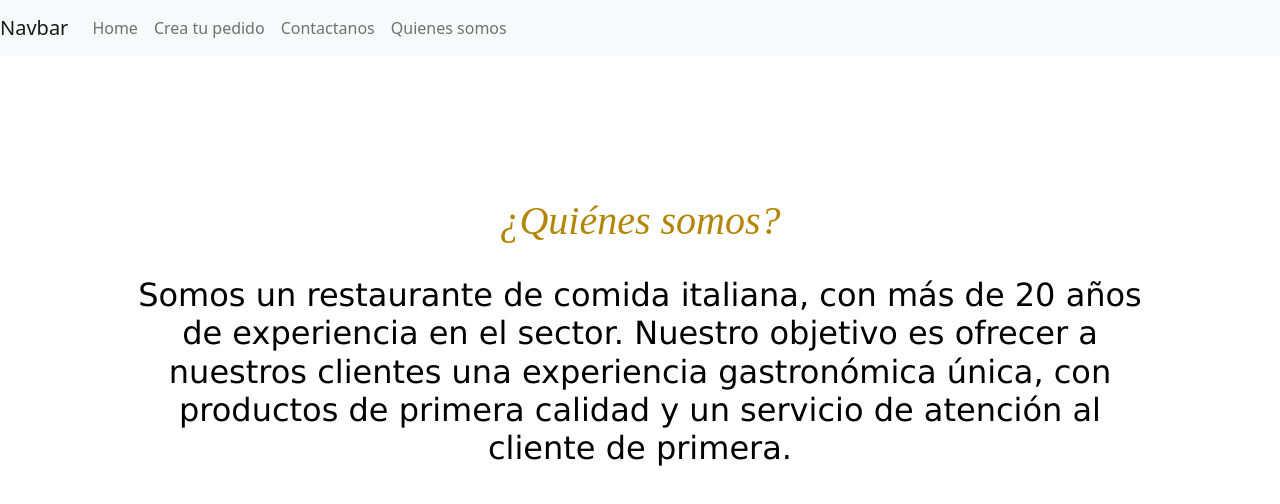
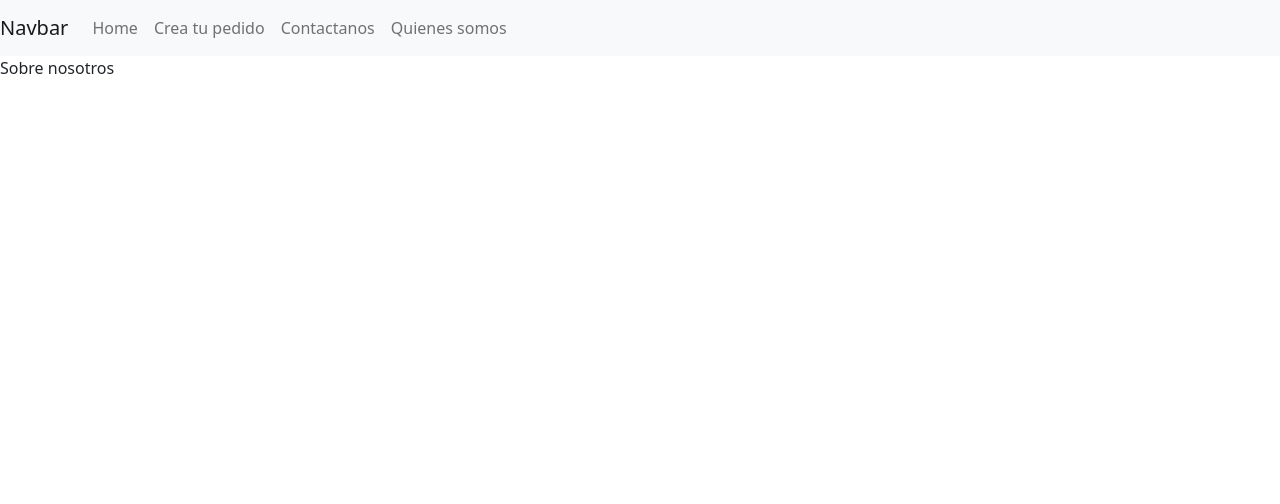
Before and after one commit to AdrianMzn/McAnabel, a React (Create React App) app in the folder anabelle-ristorante/: page /sobreNosotros in a window 1280 px wide. Shown: the top 504 px of the page. Built offline with nearby package versions, Linux system fonts and the light colour scheme.

Commit message:
Revert "cambiosss"
This reverts commit 75debb6f27a55c7c3561e9a7a1119c4b7d9b344f.

```diff
--- a/anabelle-ristorante/src/App.js
+++ b/anabelle-ristorante/src/App.js
@@ -6,7 +6,7 @@ import Home from './components/Home';
 import Error from './components/Error';
 import CreaPedido from './components/CreaPedido';
 import Contacto from './components/Contacto';
-import SobreNosotros from './components/SobreNosotros/SobreNosotros';
+import SobreNosotros from './components/SobreNosotros';
 
 
 function App() {
@@ -23,7 +23,6 @@ function App() {
               <Route path="*" element={<Error />} />
             </Routes>
 
-
         </div>
 
     </Router>
--- a/anabelle-ristorante/src/components/CarritoActual.jsx
+++ b/anabelle-ristorante/src/components/CarritoActual.jsx
@@ -52,8 +52,8 @@ export class carritoActual extends Component {
                 <h1>Información de envio</h1>
                 <form>
                 <br />
-                  <input className="btn inputCreaPedido" placeholder="Direccion de envio"/>  <br />
-                  <input className="btn inputCreaPedido" placeholder="Número de teléfono"/>  <br />  <br />
+                  <input placeholder="Direccion de envio"/>  <br />  <br />
+                  <input placeholder="Número de teléfono"/>  <br />  <br />
                   <button type="button" className="btn btn-outline-success" onClick={ (e) => {this.realizarPedido(e) }}>Confirmar pedido</button>
                 </form>
           </div>
--- a/anabelle-ristorante/src/components/CreaPedido.css
+++ b/anabelle-ristorante/src/components/CreaPedido.css
@@ -27,7 +27,7 @@ h1 {
      margin: 0 0 12px;
 }
 
-.inputCreaPedido{
+input{
     border: 1px solid black;
     margin: 20px;
     min-width: 250px;
--- /dev/null
+++ b/anabelle-ristorante/src/components/SobreNosotros.jsx
@@ -0,0 +1,11 @@
+import React, { Component } from 'react'
+
+export class SobreNosotros extends Component {
+  render() {
+    return (
+      <div>Sobre nosotros</div>
+    )
+  }
+}
+
+export default SobreNosotros
--- a/anabelle-ristorante/src/components/SobreNosotros/SobreNosotros.css
+++ /dev/null
@@ -1,33 +0,0 @@
-/* Reiniciamos el margin y el padding */
-*{
-    margin: 0;
-    padding: 0;
-}
-
-.bodySobreNosotros{
-    font-family: Verdana, Geneva, Tahoma, sans-serif;
-    background-image: url("https://images4.alphacoders.com/276/276908.jpg");
-    /* Hacemos translúcida la imagen */
-    background-color: rgba(250, 250, 250, 0.5);
-    background-blend-mode: lighten;
-    /* Ajustamos la imagen al tamaño de la pantalla */
-    background-size: cover;
-}
-
-.mainSobreNosotros{
-    /* Ponemos el h2 en un tamaño más estrecho */
-    width: 80%;
-    /* Alineamos el h1 y el h2 al centro de la pantalla */
-    margin: 0 auto;
-
-    position: absolute;
-    top: 42%;
-    left: 50%;
-    transform: translate(-50%, -50%);
-}
-
-.h2SobreNosotros{
-    color: black;
-    text-align: center;
-    margin-top: 3%;
-}
--- a/anabelle-ristorante/src/components/SobreNosotros/SobreNosotros.jsx
+++ /dev/null
@@ -1,23 +0,0 @@
-import './SobreNosotros.css'
-import React, { Component } from 'react'
-
-
-export class SobreNosotros extends Component {
-  render() {
-    return (
-          <div className="bodySobreNosotros">
-
-            <main className="mainSobreNosotros">
-                <h1>¿Quiénes somos?</h1>
-                <h2 className='h2SobreNosotros'>
-                    Somos un restaurante de comida italiana, con más de 20 años de experiencia en el sector.
-                    Nuestro objetivo es ofrecer a nuestros clientes una experiencia gastronómica única,
-                    con productos de primera calidad y un servicio de atención al cliente de primera.
-                </h2>
-            </main>
-          </div>
-    )
-  }
-}
-
-export default SobreNosotros
```
Also changed, not shown: anabelle-ristorante/src/App.css (line endings or trailing spaces), 1 other file (tests, documents, lock files or other folders).
